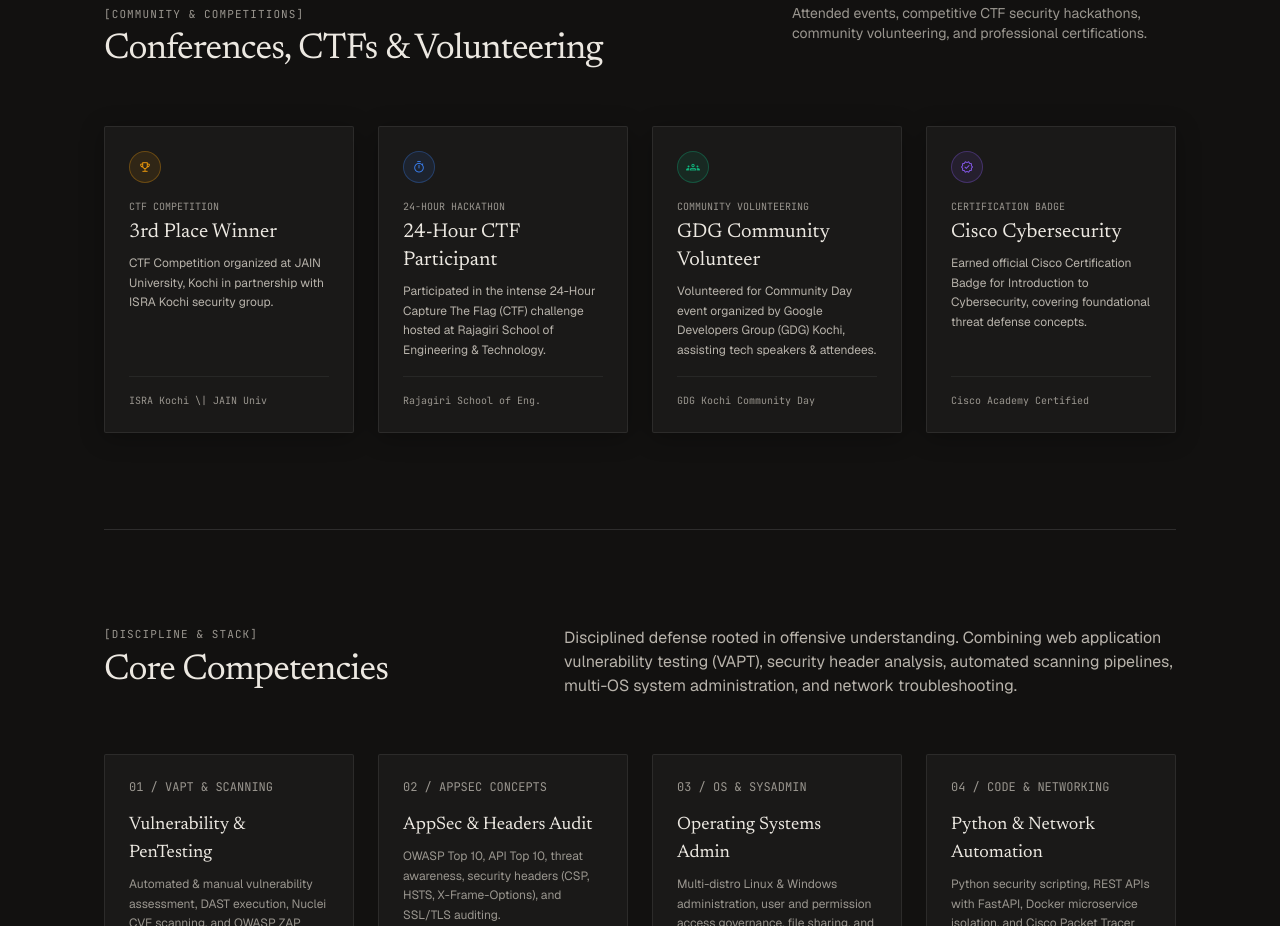
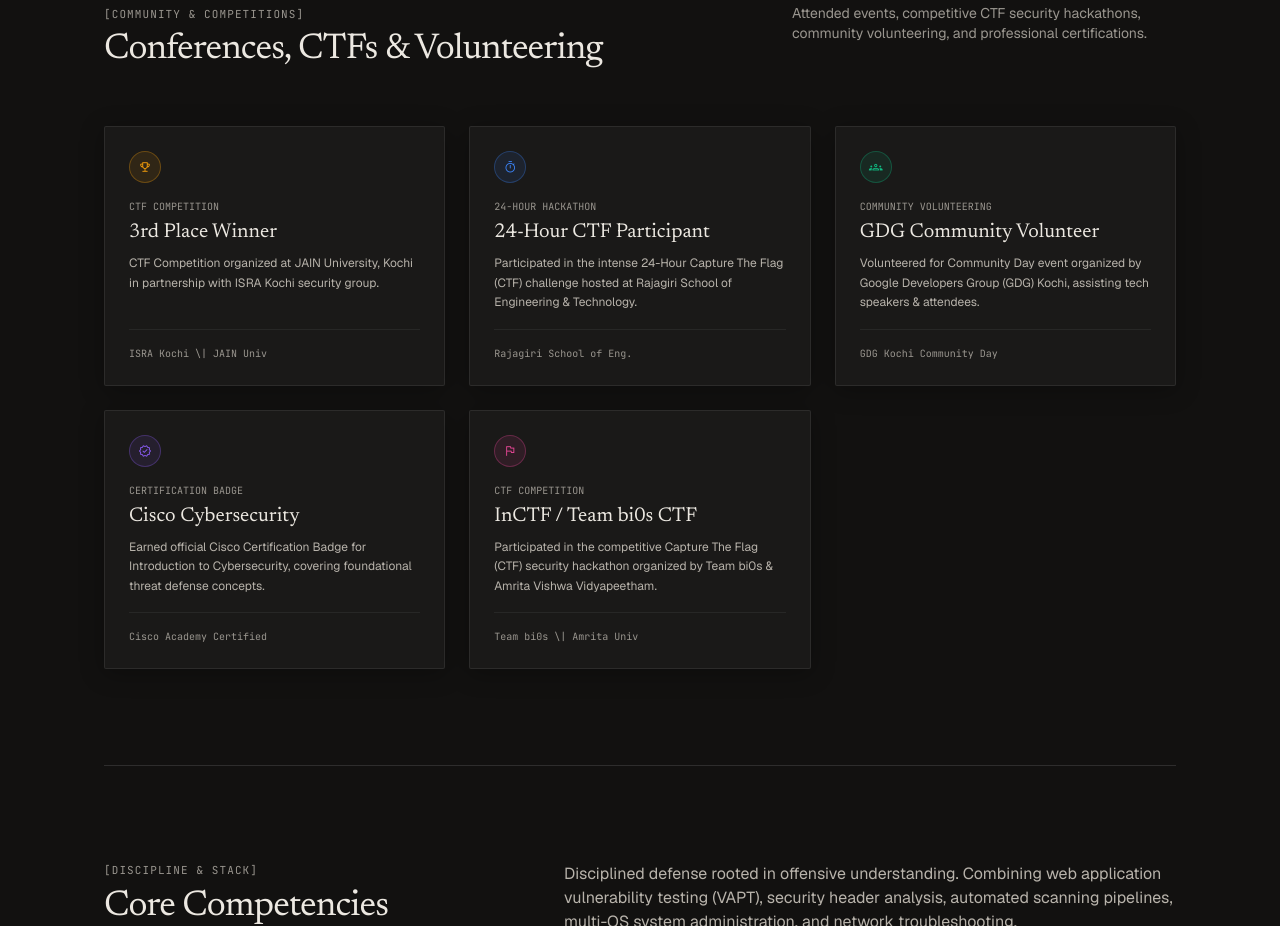
Before and after one commit to pruthyush/portfolio, a website: page index.html in a window 1280 px wide. Shown: the part 2638-3564 px from the top of the page. Drawn offline with nearby package versions, Linux system fonts and the light colour scheme.

Commit message:
feat: add InCTF Team bi0s CTF card

```diff
--- a/index.html
+++ b/index.html
@@ -415,7 +415,7 @@
       </p>
     </div>
 
-    <div class="grid grid-cols-1 sm:grid-cols-2 lg:grid-cols-4 gap-6">
+    <div class="grid grid-cols-1 sm:grid-cols-2 lg:grid-cols-3 gap-6">
       <!-- Card 01: 3rd Place CTF -->
       <div class="bg-[#1a1918] border border-white/[0.08] p-6 rounded-sm flex flex-col justify-between hover:border-white/20 transition-all shadow-[0_4px_24px_rgba(0,0,0,0.3)]">
         <div>
@@ -481,6 +481,23 @@
         </div>
         <div class="pt-4 mt-4 border-t border-white/[0.06] font-mono text-[10px] text-[#9a968f]">
           Cisco Academy Certified
+        </div>
+      </div>
+
+      <!-- Card 05: InCTF / Team bi0s CTF Participant -->
+      <div class="bg-[#1a1918] border border-white/[0.08] p-6 rounded-sm flex flex-col justify-between hover:border-white/20 transition-all shadow-[0_4px_24px_rgba(0,0,0,0.3)]">
+        <div>
+          <div class="w-8 h-8 rounded-full bg-[#ec4899]/10 border border-[#ec4899]/30 flex items-center justify-center text-[#ec4899] mb-4">
+            <span class="material-symbols-outlined text-sm">flag</span>
+          </div>
+          <span class="font-mono text-[10px] text-[#9a968f] uppercase block mb-1">CTF Competition</span>
+          <h3 class="font-serif text-xl text-[#ece8e1] mb-2">InCTF / Team bi0s CTF</h3>
+          <p class="font-sans text-xs text-[#b8b3ab] leading-relaxed">
+            Participated in the competitive Capture The Flag (CTF) security hackathon organized by Team bi0s & Amrita Vishwa Vidyapeetham.
+          </p>
+        </div>
+        <div class="pt-4 mt-4 border-t border-white/[0.06] font-mono text-[10px] text-[#9a968f]">
+          Team bi0s \| Amrita Univ
         </div>
       </div>
     </div>
```
